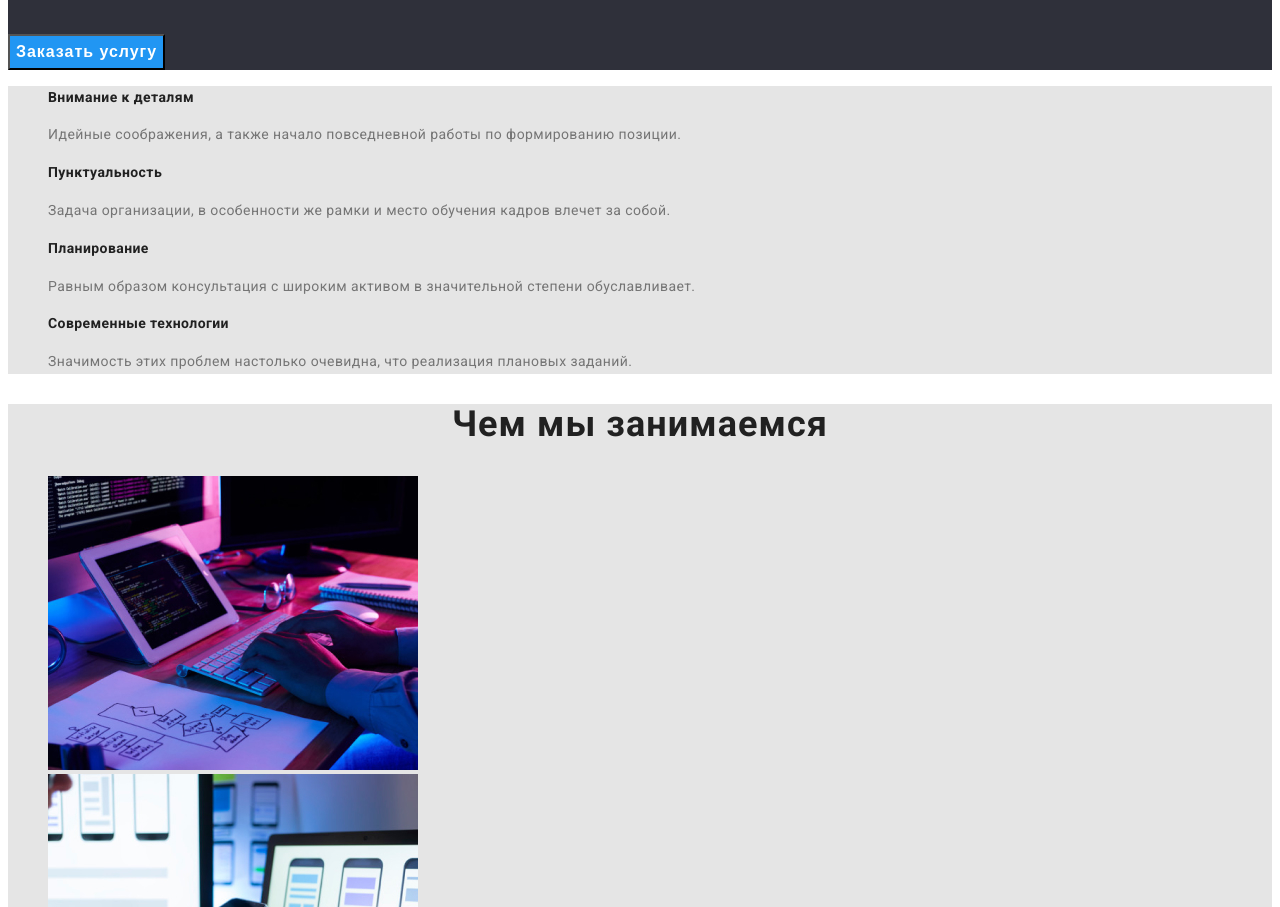
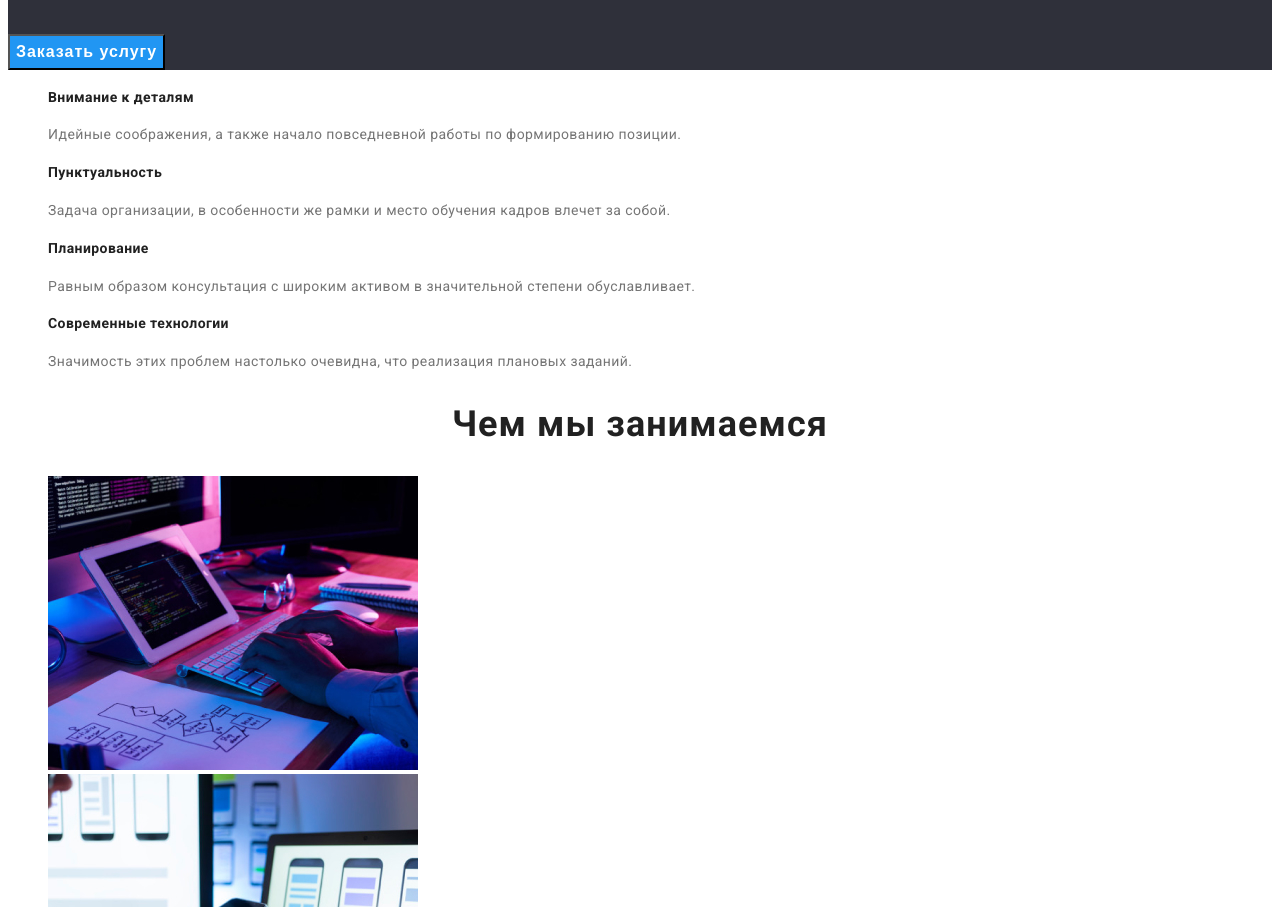
Before and after one commit to alarvt/goit-markup-hw-02, a plain HTML site: page index.html in a window 1280 px wide. Shown: the part 325-1232 px from the top of the page. Drawn offline with Linux system fonts and the light colour scheme.

Commit message:
Устранение замечаний + цвет

```diff
--- a/css/styles.css
+++ b/css/styles.css
@@ -104,7 +104,7 @@ body {
 /*-----------subtitle----------*/
 
 .section-subtitle {
-    background: #E5E5E5;
+    background: #FFFFFF;
 }
 
 .subtitle-title {
@@ -127,7 +127,7 @@ body {
 /*-----------subject----------*/
 
 .section-subject {
-    background: #E5E5E5;
+    background: #FFFFFF;
 }
 
 .subject-title {
@@ -207,10 +207,10 @@ body {
 
 }
 
-/*-----------heading----------*/
+/*-----------button-section----------*/
 
 .button-section {
-    background: #E5E5E5;
+    background: #FFFFFF;
 
 }
 .button-list {
```
